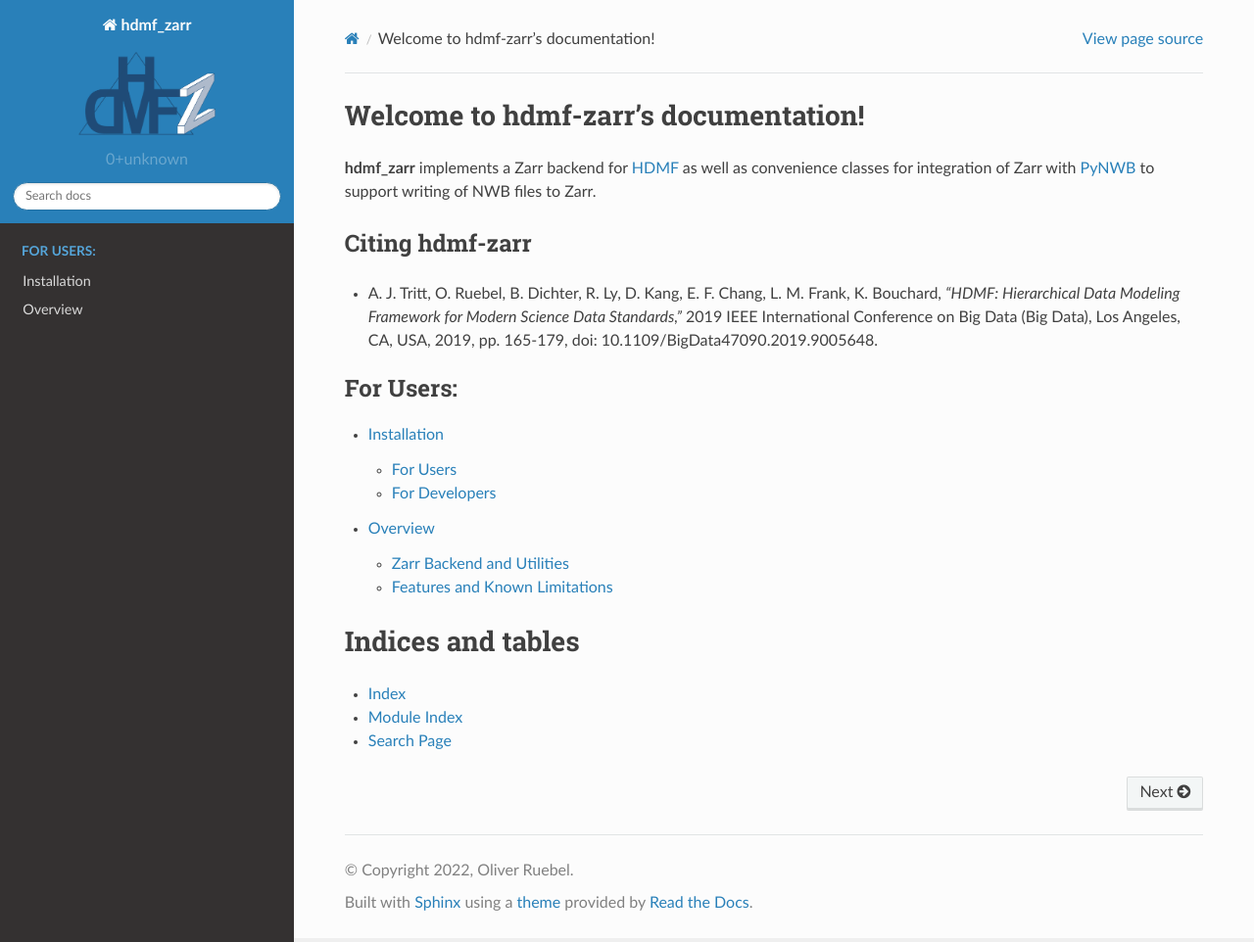
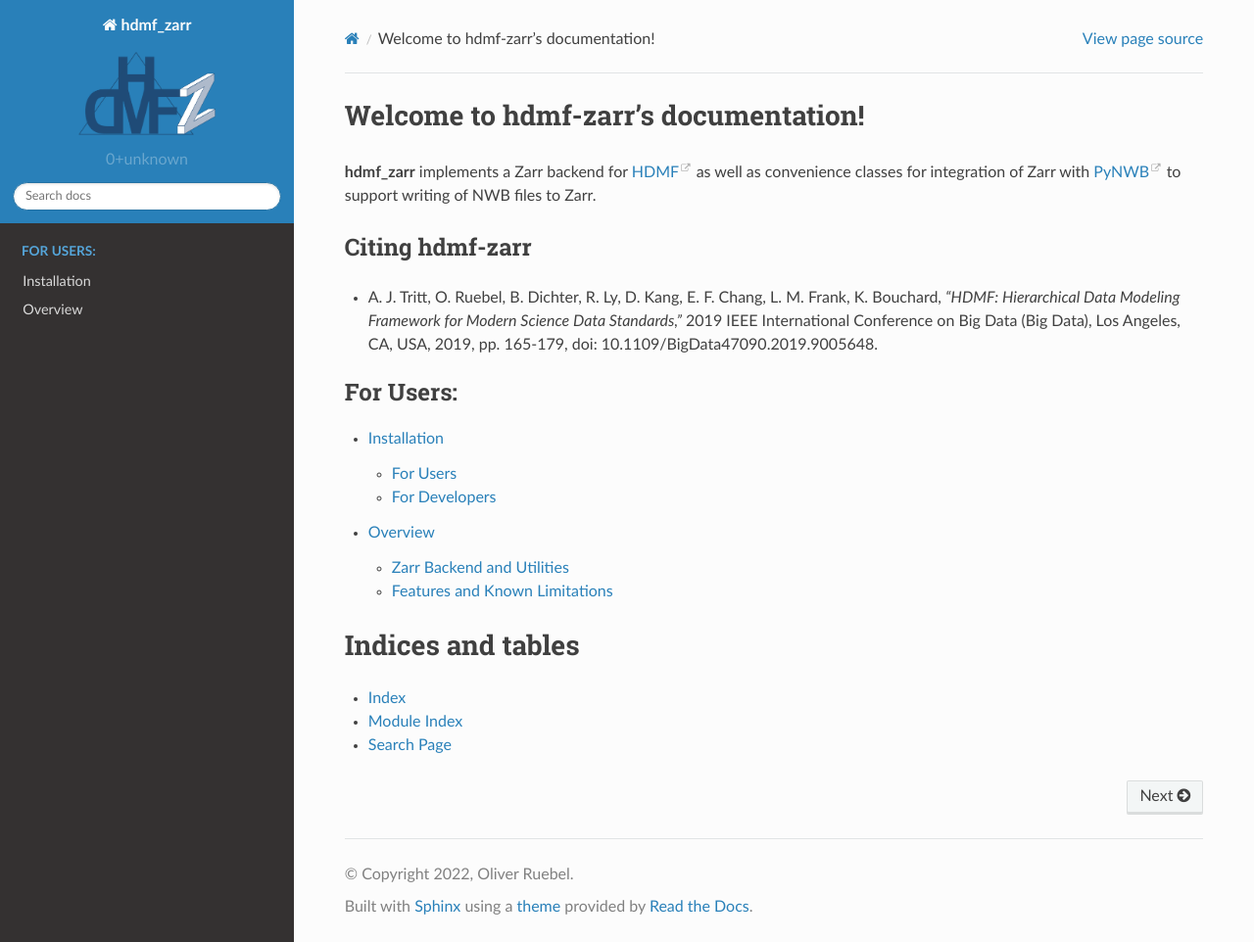
Before and after one commit to hdmf-dev/hdmf-zarr, a Sphinx documentation site: the page built from docs/source/index.rst, in a window 1280 px wide and 962 px high. Shown: the whole window at 98% size. Built offline with Sphinx 7.4.7 and the Read the Docs theme 2.0.0, drawn with Linux system fonts in a browser that asks for light colours; pages that are not in the unit, such as notebooks, are missing from menus.

Commit message:
Add RTD theme formatting options and zarr intersphinx

```diff
--- a/docs/source/conf.py
+++ b/docs/source/conf.py
@@ -82,6 +82,7 @@
     'pandas': ('https://pandas.pydata.org/pandas-docs/stable/', None),
     'hdmf': ('https://hdmf.readthedocs.io/en/stable/', None),
     'pynwb': ('https://pynwb.readthedocs.io/en/stable/', None),
+    'zarr': ('https://zarr.readthedocs.io/en/stable/', None)
 }
 
 # Add any paths that contain templates here, relative to this directory.
@@ -108,6 +109,21 @@
 #
 html_theme = "sphinx_rtd_theme"
 html_theme_path = [sphinx_rtd_theme.get_html_theme_path()]
+
+html_theme_options = {
+    'logo_only': False,  # Only show the hdmf-zarr logo without the documentation title
+    'display_version': True,
+    'prev_next_buttons_location': 'bottom',  # Show previous/next button at the bottom
+    'style_external_links': True,  # Add marker to indicate external links
+    'vcs_pageview_mode': '',
+    # 'style_nav_header_background': '#0281b8',
+    # Toc options
+    'collapse_navigation': True,
+    'sticky_navigation': True,
+    'navigation_depth': 4,
+    'includehidden': True,
+    'titles_only': False
+}
 
 # Add any paths that contain custom static files (such as style sheets) here,
 # relative to this directory. They are copied after the builtin static files,
```
